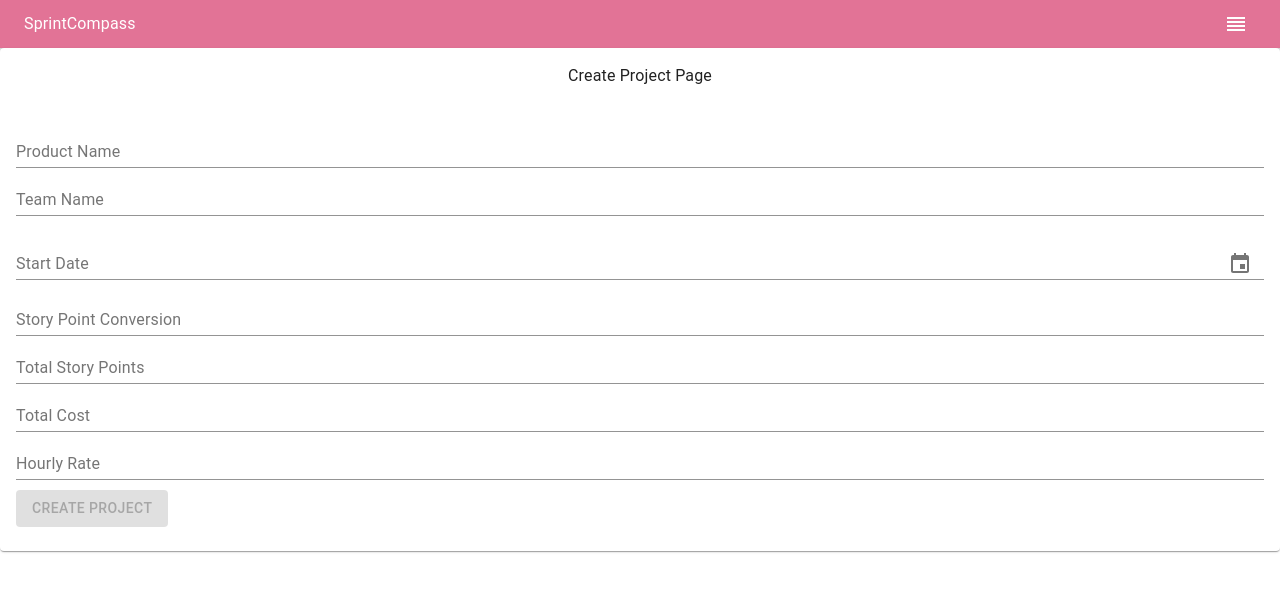
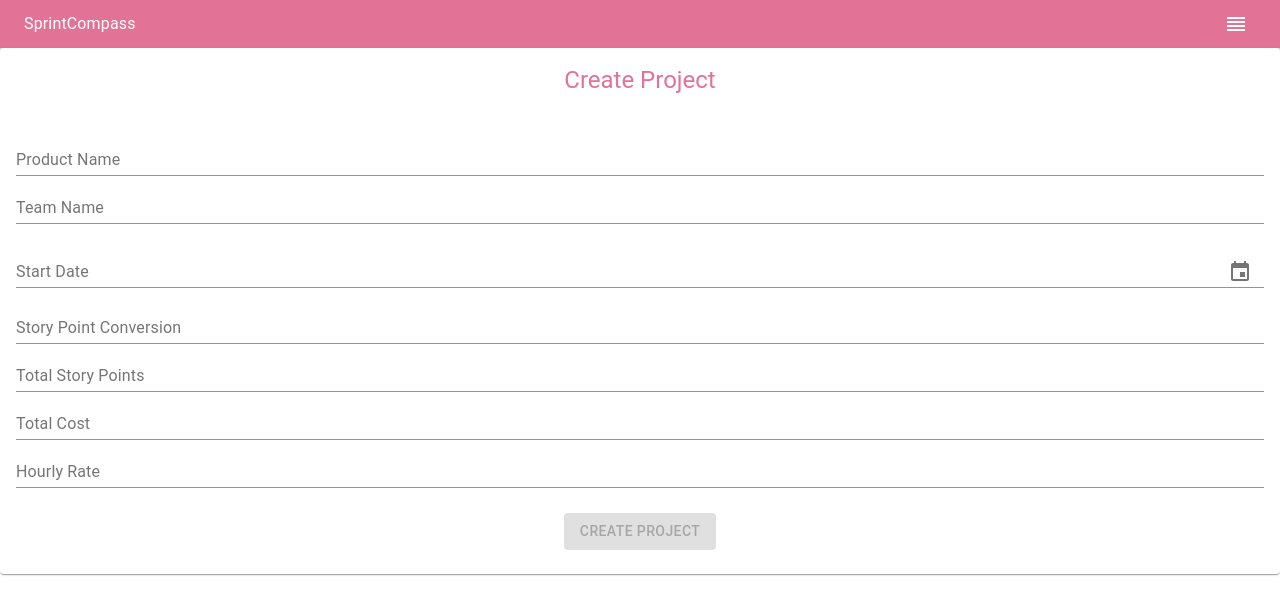
Before and after one commit to MotormikeTT/sprint-compass-client, a React (Create React App) app: page /createproject in a window 1280 px wide. Shown: the top 614 px of the page. Built offline with nearby package versions, Linux system fonts and the light colour scheme.

Commit message:
updated ui

```diff
--- a/src/components/createprojectcomponent.js
+++ b/src/components/createprojectcomponent.js
@@ -143,7 +143,11 @@ const CreateProject = (props) => {
         <Card>
           <CardHeader
             style={{ textAlign: "center" }}
-            title={<Typography>Create Project Page</Typography>}
+            title={
+              <Typography variant="h5" color="primary">
+                Create Project
+              </Typography>
+            }
           />
           <CardContent>
             <TextField
@@ -204,7 +208,12 @@ const CreateProject = (props) => {
               variant="contained"
               onClick={onAddClicked}
               disabled={emptyorundefined}
-              style={{ marginTop: 10 }}
+              style={{
+                marginTop: 25,
+                display: "block",
+                marginLeft: "auto",
+                marginRight: "auto",
+              }}
             >
               Create Project
             </Button>
```
